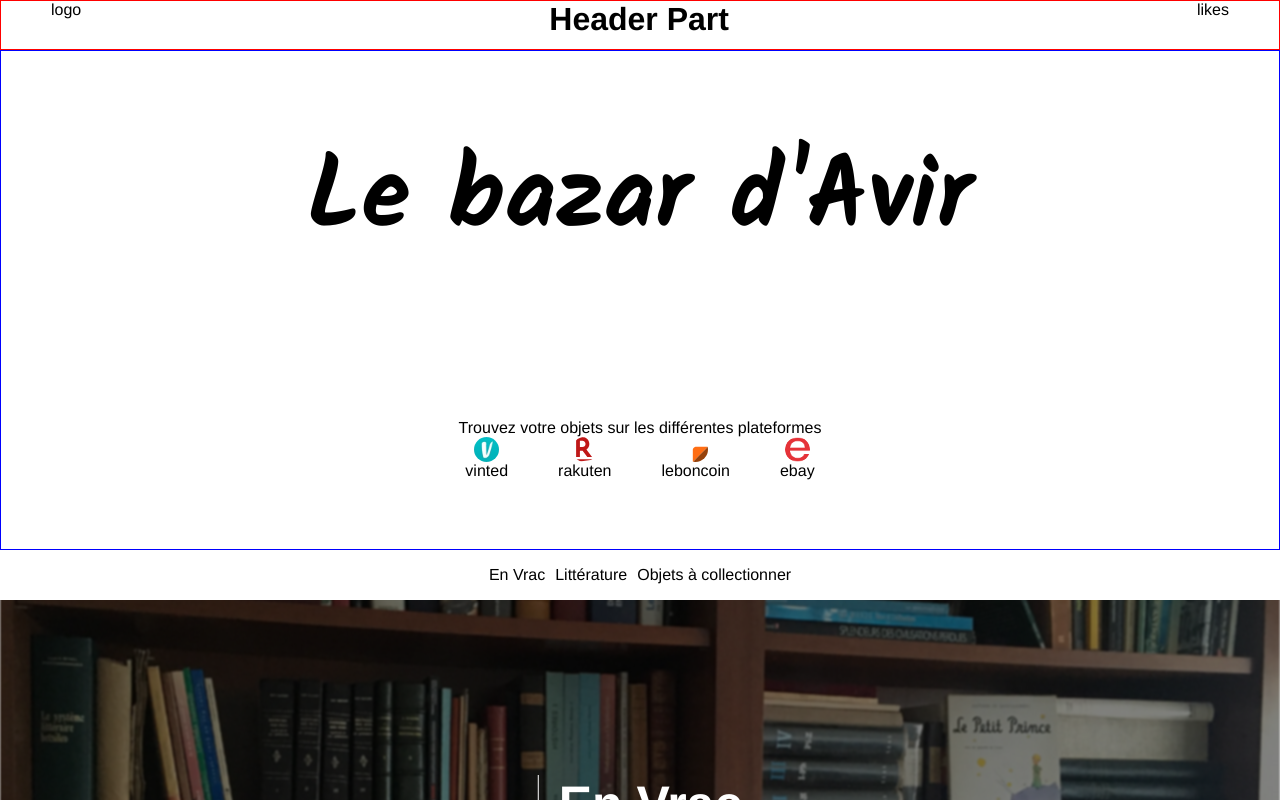
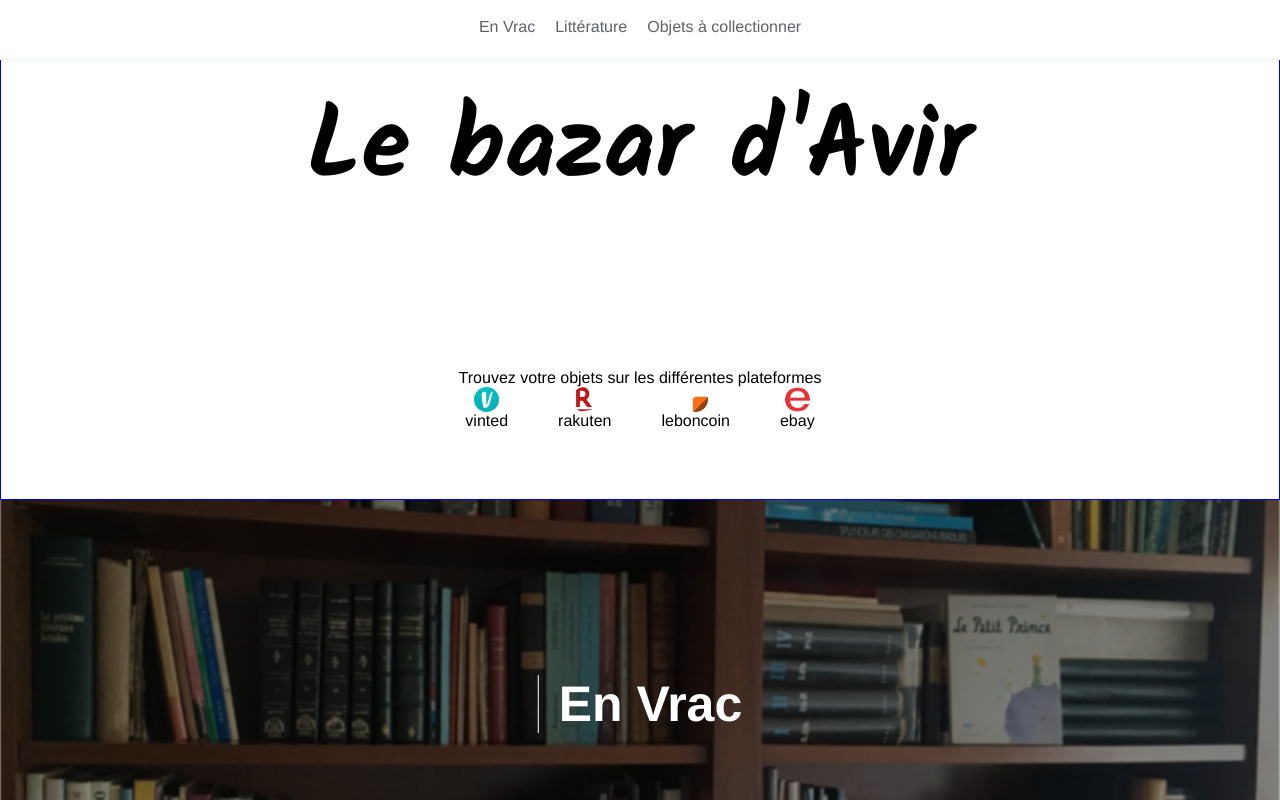
Before and after one commit to AvirKarakitsos/REACT_bazar, a React (Vite) app: page / in a window 1280 px wide. Shown: the top 800 px of the page. Built offline with nearby package versions, Linux system fonts and the light colour scheme.

Commit message:
feat: navbar in Header

```diff
--- a/src/App.css
+++ b/src/App.css
@@ -18,18 +18,7 @@
     display: flex;
     justify-content: center;
     column-gap: 50px;
-}
-
-.headerList, .categoriesList {
     list-style-type: none;
-}
-
-.categoriesList {
-    height: 50px;
-    display: flex;
-    justify-content: center;
-    align-items: center;
-    column-gap: 10px;
 }
 
 /*Banners*/
--- a/src/App.tsx
+++ b/src/App.tsx
@@ -12,22 +12,19 @@ function App() {
 
 	return (
 		<ModalProvider>
-			<Header/>
+			<Header headerItems={categories} />
 			<div className='headerComponent'>
 				<h1 className='mainTitle'>Le bazar d'Avir</h1>
 				<div>
 					<p>Trouvez votre objets sur les différentes plateformes</p>
 					<ul className='headerList'>
-						{websites.map(website => <li key={website.id}><Logo website={website}/></li>)}
+						{websites.map(website => <li key={website.id}><Logo logoItem={website}/></li>)}
 					</ul>
 				</div>
 			</div>
-			<div className='categories'>
-				<ul className='categoriesList'>
-					{categories.map(category => <li key={category.id}>{category.name}</li>)}
-				</ul>
+			<div>
+				{categories.map( category => <Category key={category.id} categoryItem={category}/>)}
 			</div>
-			{categories.map( category => <Category key={category.id} categoryElement={category}/>)}
 			<Modal/>
 			<Footer/>
 		</ModalProvider>
--- a/src/assets/styles/Header.module.css
+++ b/src/assets/styles/Header.module.css
@@ -1,7 +1,24 @@
 .container {
-    height: 50px;
-    padding: 0 50px;
+    height: 60px;
+    width: 100%;
+    padding: 18px 50px;
+    position: fixed;
     display: flex;
-    justify-content: space-between;
-    border: 1px solid red;
+    justify-content: center;
+    border-bottom: 1px solid var(--color-border);
+    background-color: #fff;
+    z-index: 30;
 }
+
+.navbar {
+    display: flex;
+    justify-content: center;
+    align-items: center;
+    column-gap: 20px;
+    list-style-type: none;
+}
+
+.link {
+    text-decoration: none;
+    color: var(--color-text-2);
+}
--- a/src/assets/styles/Modal.module.css
+++ b/src/assets/styles/Modal.module.css
@@ -38,7 +38,13 @@
     display: flex;
     flex-direction: column;
     row-gap: 16px;
-    border-bottom: 1px solid grey;
+}
+
+.content::after {
+    content: "";
+    width: 90%;
+    margin: 0 auto;
+    border-bottom: 1px solid rgba(51, 153, 153, 0.1);
 }
 
 .title {
@@ -65,6 +71,7 @@
 
 .availableText {
     font-size: 14px;
+    font-weight: 600;
     color: var(--color-text-1);
 }
 
--- a/src/components/Category.tsx
+++ b/src/components/Category.tsx
@@ -5,21 +5,21 @@ import { CategoryType } from '../utils/types/project'
 import { host } from '../utils/common/constants'
 
 type CategoryProps = {
-    categoryElement: CategoryType
+    categoryItem: CategoryType
 }
 
 function Category(category: CategoryProps) {
-    const result = articles.filter(articleFilter => articleFilter.categoryId === category.categoryElement.id)
+    const result = articles.filter(articleFilter => articleFilter.categoryId === category.categoryItem.id)
 
     return (
         <section className={styles.container}>
-            <div className={styles.bannerContainer}>
-                <img src={host+category.categoryElement.banner} className={`banner_${category.categoryElement.id} ${styles.banner}`}/>
-                <h2 className={styles.bannerTitle}>{category.categoryElement.name}</h2>
+            <div id={`category_${category.categoryItem.id}`} className={styles.bannerContainer}>
+                <img src={host+category.categoryItem.banner} className={`banner_${category.categoryItem.id} ${styles.banner}`}/>
+                <h2 className={styles.bannerTitle}>{category.categoryItem.name}</h2>
             </div>
 
             {
-                articles.filter(articleFilter => articleFilter.categoryId === category.categoryElement.id)[0] !== undefined
+                articles.filter(articleFilter => articleFilter.categoryId === category.categoryItem.id)[0] !== undefined
                     ?   <div className={styles.articlesContainer}>
                             { result.map(item => <Article key={item.id} article={item}/>) }
                         </div>
--- a/src/components/Header.tsx
+++ b/src/components/Header.tsx
@@ -1,12 +1,20 @@
 import styles from '../assets/styles/Header.module.css'
+import { CategoryType } from '../utils/types/project'
 
-function Header() {
+type HeaderProps = {
+  headerItems: CategoryType[]
+}
+
+function Header(items: HeaderProps) {
 
   return (
     <div className={styles.container}>
-      <div>logo</div>
-      <h1>Header Part</h1>
-      <span>likes</span>
+		{/* <div>logo</div>       */}
+		<div className={styles.categories}>
+			<ul className={styles.navbar}>
+				{items.headerItems.map(category => <li key={category.id}><a className={styles.link} href={`#category_${category.id}`}>{category.name}</a></li>)}
+			</ul>
+		</div>
     </div>
   )
 }
--- a/src/components/Logo.tsx
+++ b/src/components/Logo.tsx
@@ -2,7 +2,7 @@ import styles from '../assets/styles/Logo.module.css'
 import { WebsiteType } from '../utils/types/project'
 
 type LogoProps= {
-  website: WebsiteType
+  logoItem: WebsiteType
 
 }
 
@@ -10,8 +10,8 @@ function Logo(item: LogoProps) {
 
   return (
     <figure className={styles.container}>
-        <img src={item.website.logo} alt="" className={styles.image}/>
-        <figcaption>{item.website.name}</figcaption>
+        <img src={item.logoItem.logo} alt="" className={styles.image}/>
+        <figcaption>{item.logoItem.name}</figcaption>
     </figure>
   )
 }
--- a/src/index.css
+++ b/src/index.css
@@ -8,6 +8,8 @@
 :root {
   --color-text-1: #242427;
   --color-text-2: #606169;
+  --color-border: rgba(51, 153, 153, 0.1);
+  scroll-behavior: smooth;
 }
 
 body {
```
